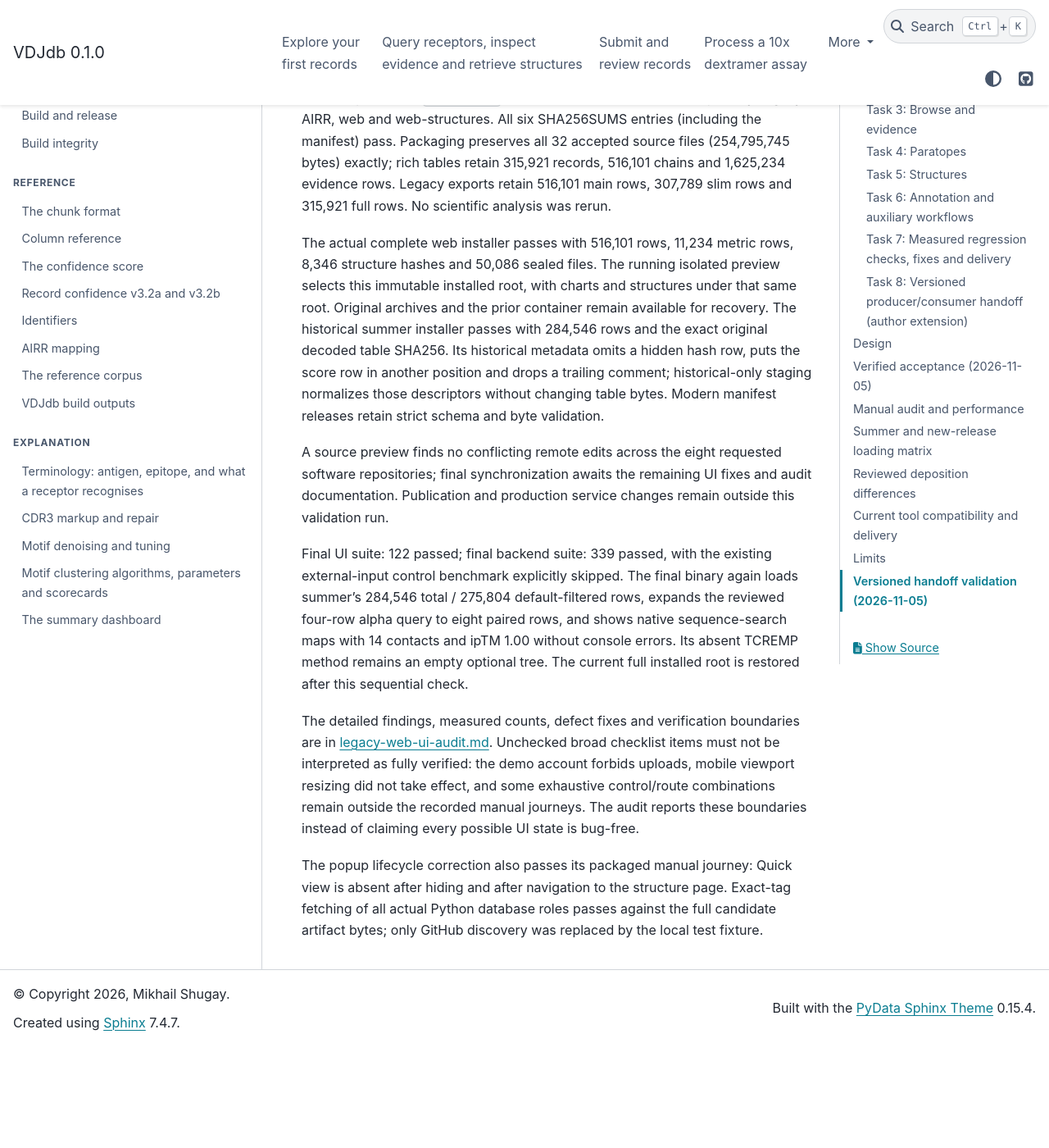
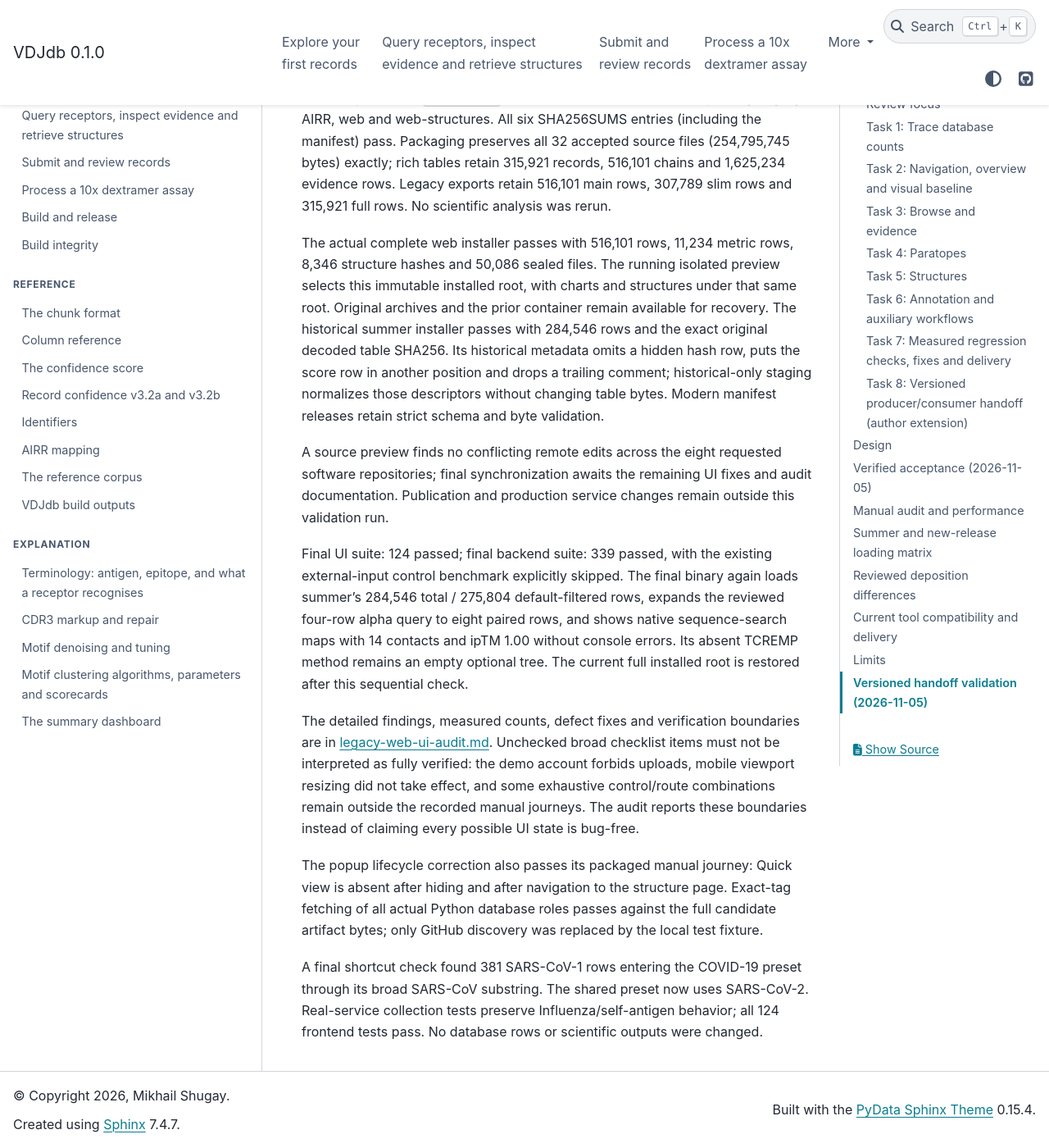
Before and after one commit to antigenomics/vdjdb-db, a Sphinx documentation site: the page built from docs/legacy-web-interop-plan.md, in a window 1280 px wide and 1400 px high, scrolled down 11565 px. Shown: the whole window at 82% size. Built offline with Sphinx 7.4.7 and the PyData theme 0.15.4, drawn with Linux system fonts in a browser that asks for light colours; before the commit the page ends 12841 px from its top, so only the background shows below that.

Commit message:
Document COVID shortcut count correction

```diff
--- a/docs/legacy-web-interop-plan.md
+++ b/docs/legacy-web-interop-plan.md
@@ -336,7 +336,7 @@ software repositories; final synchronization awaits the remaining UI fixes and
 audit documentation. Publication and production service changes remain outside
 this validation run.
 
-Final UI suite: 122 passed; final backend suite: 339 passed, with the existing
+Final UI suite: 124 passed; final backend suite: 339 passed, with the existing
 external-input control benchmark explicitly skipped. The final binary again
 loads summer's 284,546 total / 275,804 default-filtered rows, expands the reviewed
 four-row alpha query to eight paired rows, and shows native sequence-search maps
@@ -355,3 +355,8 @@ The popup lifecycle correction also passes its packaged manual journey: Quick
 view is absent after hiding and after navigation to the structure page. Exact-tag
 fetching of all actual Python database roles passes against the full candidate
 artifact bytes; only GitHub discovery was replaced by the local test fixture.
+
+A final shortcut check found 381 SARS-CoV-1 rows entering the COVID-19 preset
+through its broad SARS-CoV substring. The shared preset now uses SARS-CoV-2.
+Real-service collection tests preserve Influenza/self-antigen behavior; all 124
+frontend tests pass. No database rows or scientific outputs were changed.
```
Also changed, not shown: docs/legacy-web-ui-audit.md (+5 -1 lines).
